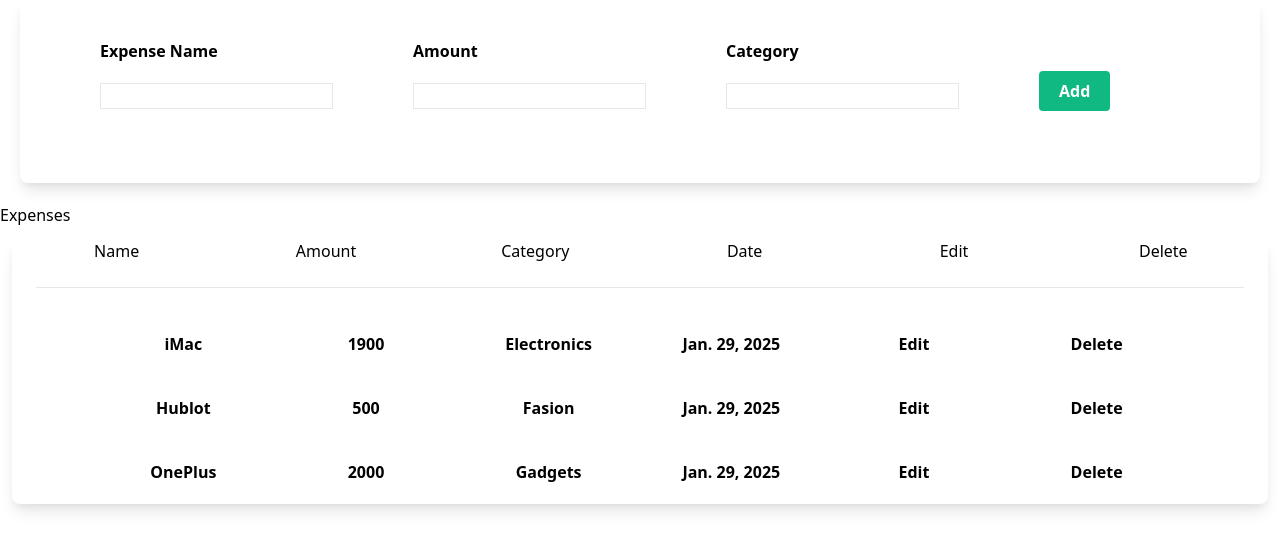
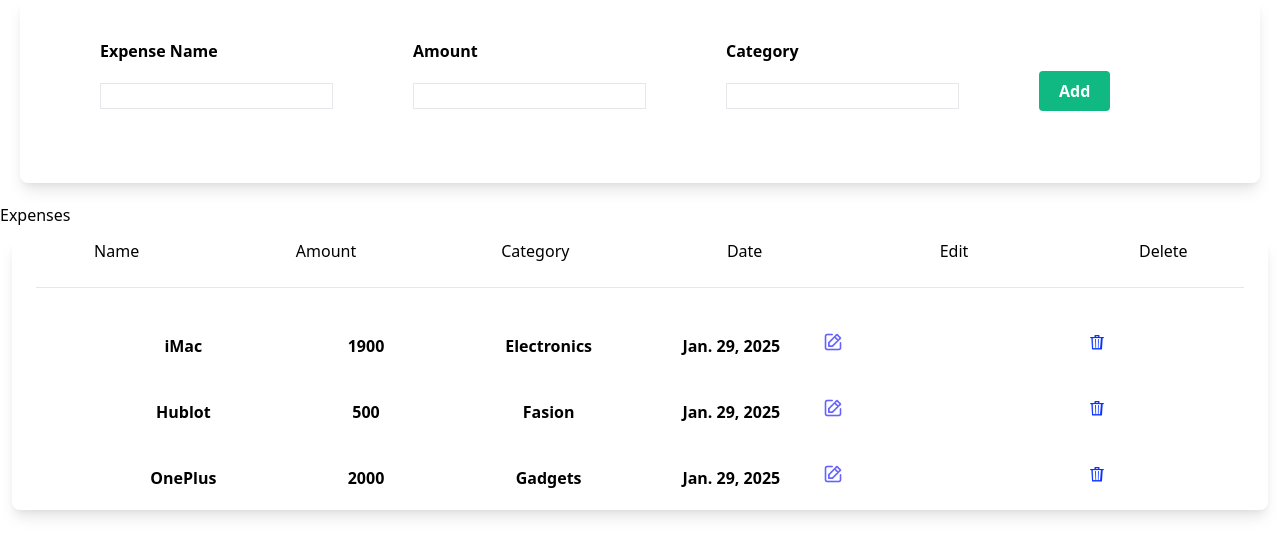
Before and after one commit to CoderMahruf/Expense-tracker, a Django app: page / in a window 1280 px wide. Shown: the part 45-601 px from the top of the page. Run offline with Django 5.2, Linux system fonts and the light colour scheme; data comes from the database, SQL or seed files in the repository; style sheets or scripts are compiled from the project's sources.

Commit message:
Adding image button

```diff
--- a/myapp/templates/myapp/index.html
+++ b/myapp/templates/myapp/index.html
@@ -1,5 +1,5 @@
 {% extends 'myapp/base.html' %}
-
+{% load static %}
 {% block content %}
 <h1>This is index page</h1>
 <form class="shadow-lg m-5 rounded-lg" method="POST">
@@ -45,20 +45,18 @@
         <span class="font-bold">{{expense.amount}}</span>
         <span class="font-bold">{{expense.category}}</span>
         <span class="font-bold">{{expense.date}}</span>
-       <span class="font-bold"><a href="{% url 'edit' expense.id %}">Edit</a></span>
+        <span class="font-bold"><a href="{% url 'edit' expense.id %}">
+                <img class="h-5" src="{% static 'myapp/images/edit.png' %}" alt="">
+            </a></span>
         <span class="font-bold">
             <form method="POST" action="{% url 'delete' expense.id %}">
                 {% csrf_token %}
-            <button class="font-bold" type="submit" name="delete">Delete</button>
+                <button class="font-bold" type="submit" name="delete">
+                    <img src="{% static 'myapp/images/delete.png' %}" alt="" class="h-5">
+                </button>
             </form>
         </span>
     </div>
     {% endfor %}
 </div>
-
-
-{{expense.amount}}
-{{expense.category}}
-{{expense.date}}
-
 {% endblock content %}
```
Also changed, not shown: myapp/static/myapp/images/delete.png (added), myapp/static/myapp/images/edit.png (added). Lines whose indentation alone changed are shown as unchanged.
